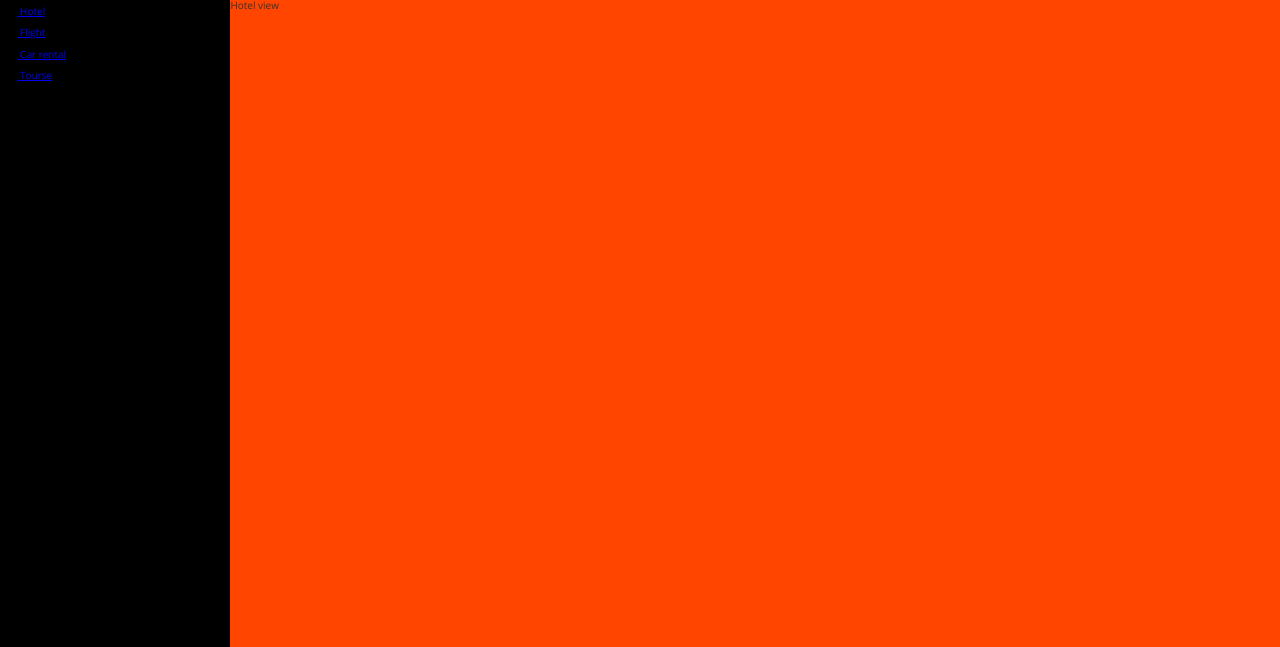
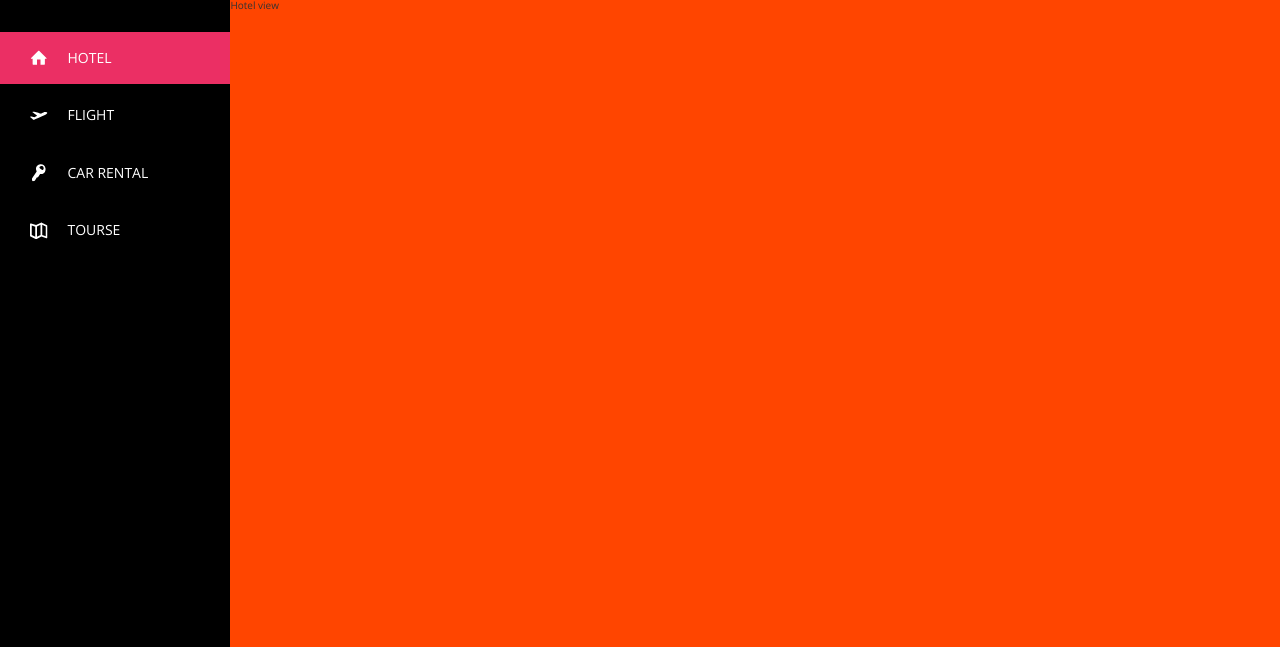
Before and after one commit to ghoul007/Advanced-CSS-Flexbox, a website: page index.html in a window 1280 px wide. Shown: the part 153-800 px from the top of the page. Drawn offline with nearby package versions, Linux system fonts and the light colour scheme.

Commit message:
navigation part2

```diff
--- a/index.html
+++ b/index.html
@@ -52,7 +52,7 @@
 			<div class="sidebar">
 
                 <ul class="side-nav">
-                    <li class="side-nav__item" >
+                    <li class="side-nav__item side-nav__item--active" >
                         <a href="#" class="side-nav__link">
                             <svg class="side-nav__icon" >
                                 <use xlink:href="img/sprite.svg#icon-home"></use>
--- a/sass/_components.scss
+++ b/sass/_components.scss
@@ -126,22 +126,67 @@ align-items: center;
 // Sidebar
 
 .side-nav{
-
+    font-size: 1.4rem;
+    list-style: none;
+    margin-top: 3.5rem;
     background: black;
     display: flex;
     flex-direction: column;
 
     &__item{
+        position: relative;
+
+        &:not(:last-child){
+            margin-bottom: .5rem;
+        }
+    }
+
+    &__item::before{
+        content:'';
+        position: absolute;
+        top:0;
+        left:0;
+        height: 100%;
+        width:3px;
+        background-color: var(--color-primary);
+        transform: scaleY(0);
+        transform-origin: bottom;
+        transition: transform .2s,
+                    background-color .1s,
+                    width .4s cubic-bezier(1,-0.02,.14,1.01) .2s;
+    }
+
+
+    &__item:hover::before,
+    &__item--active::before
+    {
+        transform: scaleY(1);
+        width: 100%;
+    }
+
+    &__item:active::before{
+        background-color: var(--color-primary-light)
+    }
+
+    &__link{
+            color:  white;
+            text-decoration: none;
+            text-transform: uppercase;
+            padding: 1.5rem 3rem;
+            position: relative;
+            z-index:10;
+            display: flex;
+            align-items: center;
 
     }
 
-    &__link{
 
-    }
 
     &__icon{
         width:1.75rem;
         height:1.75rem;
+        margin-right: 2rem;
+        fill: currentColor;
     }
 }
 
```
Also changed, not shown: css/style.css.
